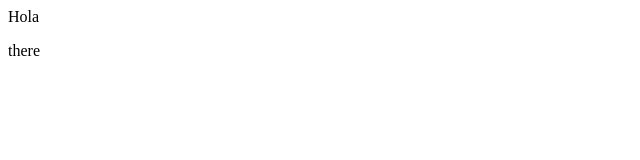
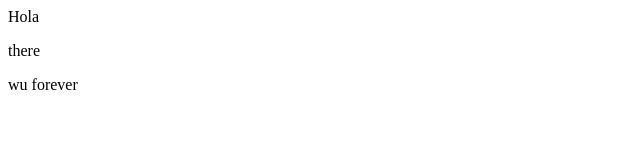
Before and after one commit to Maikaz-git/demo-repo, a plain HTML site: page index.html in a window 1280 px wide. Shown: the full height of the page, 0-640 px from the left. Drawn offline with Linux system fonts and the light colour scheme.

Commit message:
added wu

```diff
--- a/index.html
+++ b/index.html
@@ -1,2 +1,3 @@
 <div>Hola</div>
 <p>there</p>
+<p>wu forever</p>
```
